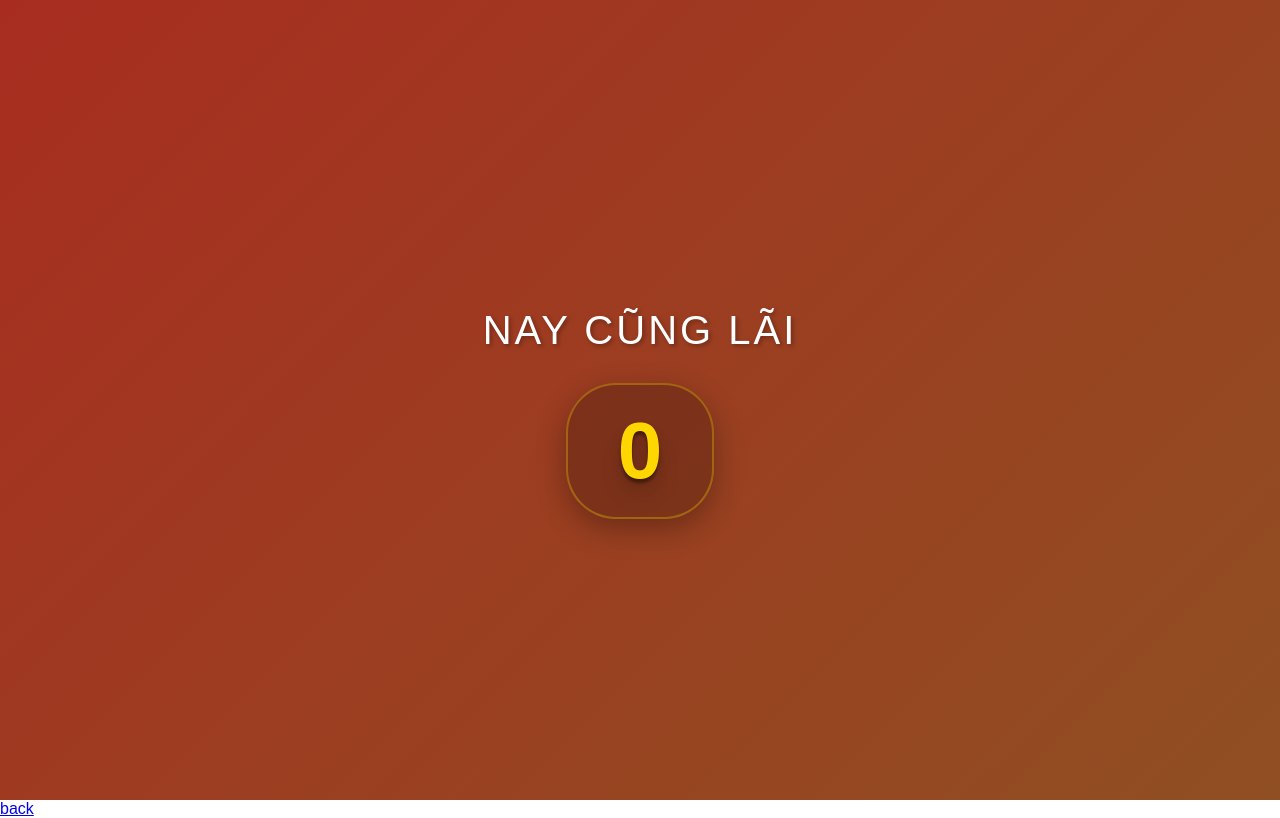
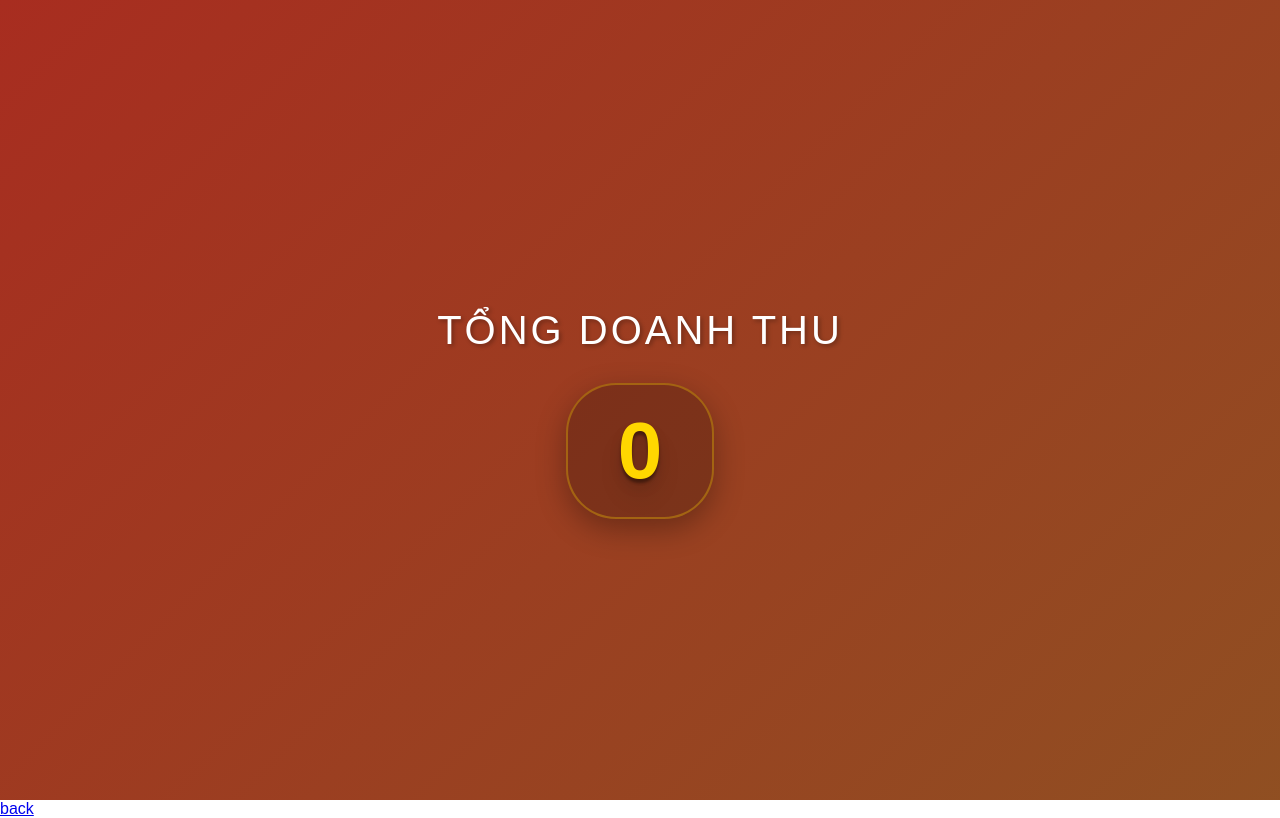
Before and after one commit to namnguyen0503/coffee, a PHP site: page /admin/calculate-bill.php in a window 1280 px wide. Run offline with PHP 8.4, Linux system fonts and the light colour scheme; data that the repository does not hold is empty; some libraries are stand-ins or nearby versions.

Commit message:
Refactor code structure for improved readability and maintainability

```diff
--- a/admin/calculate-bill.php
+++ b/admin/calculate-bill.php
@@ -34,7 +34,7 @@ return $total;
 </head>
 <body>
     <div class="price-fullscreen-container">
-        <h1>Nay cũng lãi</h1>
+        <h1>Tổng doanh thu</h1>
 
         <p class="price-value">
             <?php
```
Also changed, not shown: admin/uploads/1765982373.jpg (added), admin/uploads/1765985668.jpg (added), admin/uploads/1765985693.jpg (added), admin/uploads/1765985719.jpg (added), admin/uploads/1765985741.jpg (added), admin/uploads/1765985922.jpeg (added).
